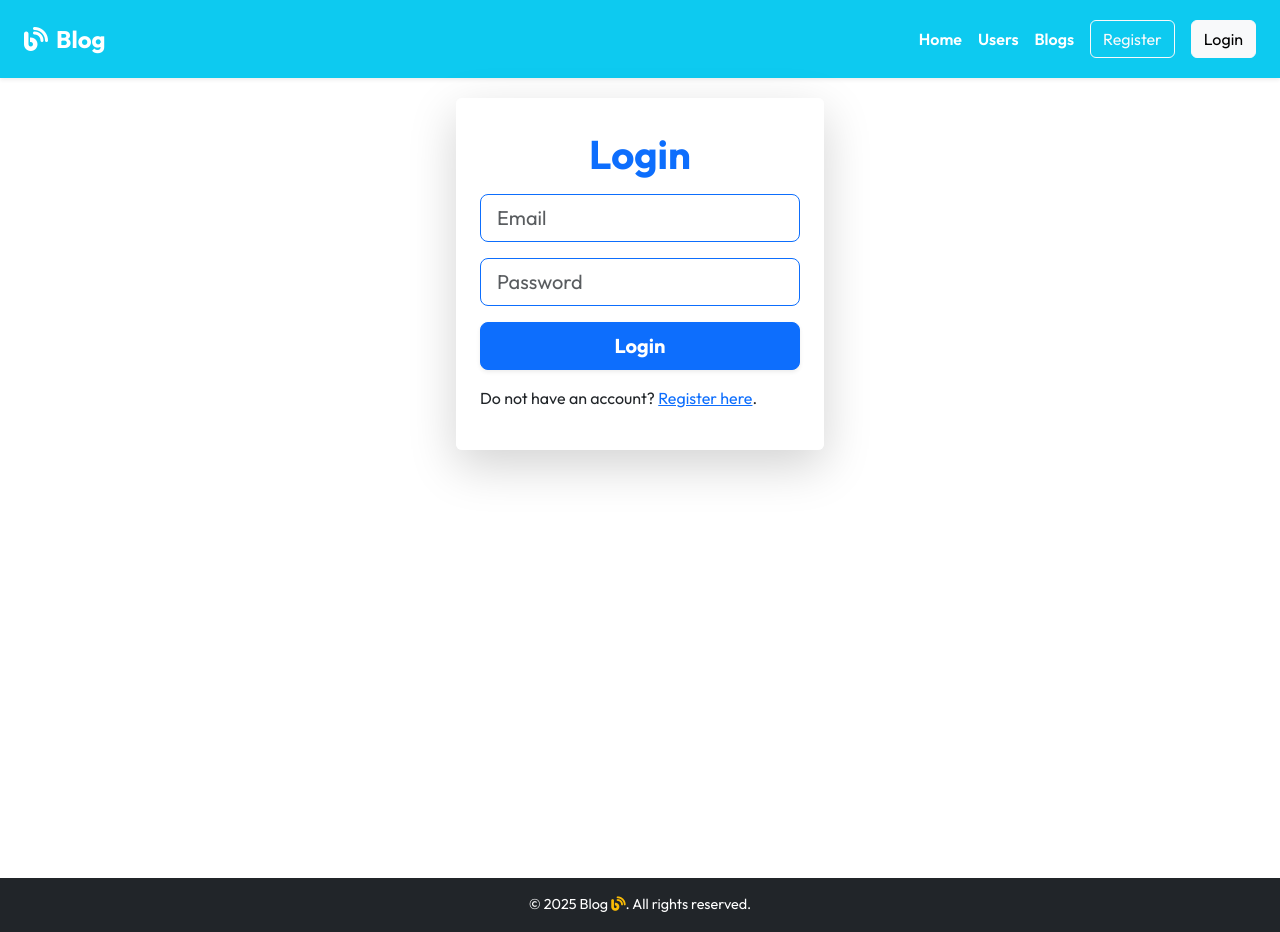
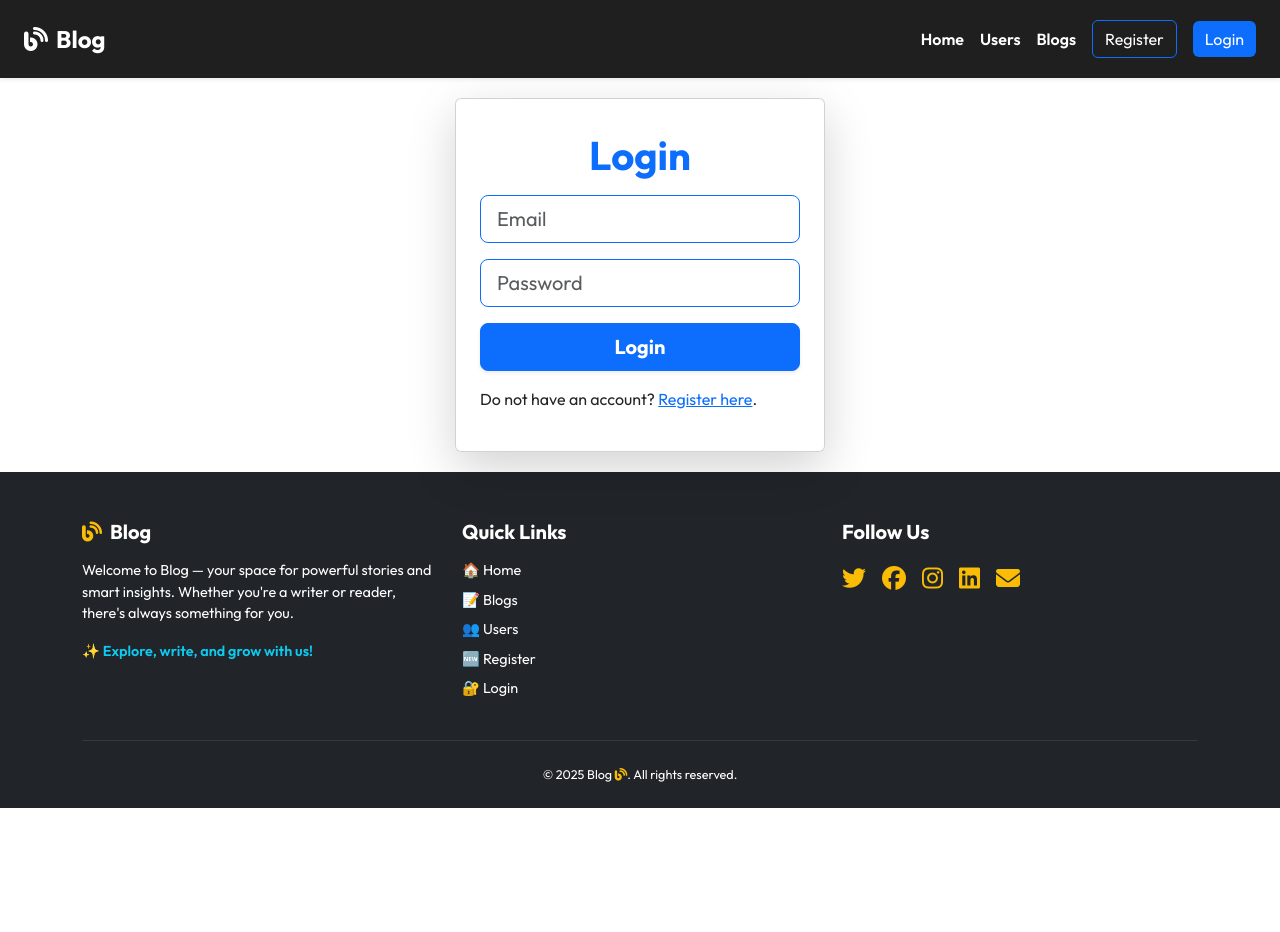
Before and after one commit to nileshkumaryadav1/BlogApp-frontend, a React (Create React App) app: page /login in a window 1280 px wide. After the commit the page ends 808 px from the top, so only its background shows below. Built offline with nearby package versions, Linux system fonts and the light colour scheme.

Commit message:
ui upgrade

```diff
--- a/src/App.css
+++ b/src/App.css
@@ -1,10 +1,14 @@
-@import url('https://fonts.googleapis.com/css2?family=Outfit:wght@100..900&display=swap');
+@import url("https://fonts.googleapis.com/css2?family=Outfit:wght@100..900&display=swap");
 
 * {
   margin: 0;
   padding: 0;
   box-sizing: border-box;
-  font-family: 'Outfit', sans-serif;
+  font-family: "Outfit", sans-serif;
+}
+
+.main{
+  margin-top: 78px;
 }
 
 /* Text formatting */
@@ -27,11 +31,21 @@
 
 /* Animated text effect */
 @keyframes colorchange {
-  0% { color: green; }
-  30% { color: orangered; }
-  50% { color: orange; }
-  80% { color: red; }
-  100% { color: blue; }
+  0% {
+    color: green;
+  }
+  30% {
+    color: orangered;
+  }
+  50% {
+    color: orange;
+  }
+  80% {
+    color: red;
+  }
+  100% {
+    color: blue;
+  }
 }
 
 .animate {
@@ -52,8 +66,12 @@
 }
 
 @keyframes animateloader {
-  from { transform: rotate(0deg); }
-  to { transform: rotate(360deg); }
+  from {
+    transform: rotate(0deg);
+  }
+  to {
+    transform: rotate(360deg);
+  }
 }
 
 /* Card Styling */
--- a/src/App.js
+++ b/src/App.js
@@ -1,5 +1,6 @@
 import React from "react";
 import { BrowserRouter as Router, Routes, Route } from "react-router-dom";
+import "./App.css";
 
 import GlobalPage from "./pages/Global";
 import RegistrationPage from "./pages/Register";
@@ -23,6 +24,7 @@ function App() {
       {/* Navbar */}
       <Navbar />
 
+      <div className="main">
         {/* Routes */}
         <Routes>
           {/* Home page */}
@@ -98,6 +100,7 @@ function App() {
             }
           />
         </Routes>
+      </div>
 
       {/* Footer */}
       <Footer />
--- a/src/components/Footer.js
+++ b/src/components/Footer.js
@@ -1,16 +1,95 @@
 import React from "react";
+import { Link } from "react-router-dom";
 
 function Footer() {
   return (
-    <section>
-      {/* Footer */}
-      <footer className="bg-dark text-white text-center py-3">
-        <p className="mb-0">
-          &copy; 2025 Blog <i className="fa-solid fa-blog"></i>. All rights
-          reserved.
-        </p>
-      </footer>
-    </section>
+    <footer className="bg-dark text-white pt-5 pb-4">
+      <div className="container">
+        <div className="row gy-4">
+          {/* Brand Story */}
+          <div className="col-md-4">
+            <h5 className="fw-bold mb-3">
+              <i className="fa-solid fa-blog me-2"></i>Blog
+            </h5>
+            <p className="">
+              Welcome to Blog — your space for powerful stories and smart
+              insights. Whether you're a writer or reader, there's always
+              something for you.
+            </p>
+            <p className="text-info fw-semibold mt-3">
+              ✨ Explore, write, and grow with us!
+            </p>
+          </div>
+
+          {/* Quick Links */}
+          <div className="col-md-4">
+            <h5 className="fw-bold mb-3">Quick Links</h5>
+            <ul className="list-unstyled d-flex flex-column gap-2">
+              <li><Link className="text-white text-decoration-none" to="/">🏠 Home</Link></li>
+              <li><Link className="text-white text-decoration-none" to="/blogs">📝 Blogs</Link></li>
+              <li><Link className="text-white text-decoration-none" to="/users">👥 Users</Link></li>
+              <li><Link className="text-white text-decoration-none" to="/register">🆕 Register</Link></li>
+              <li><Link className="text-white text-decoration-none" to="/login">🔐 Login</Link></li>
+            </ul>
+          </div>
+
+          {/* Social Box */}
+          <div className="col-md-4">
+            <h5 className="fw-bold mb-3">Follow Us</h5>
+            <div className="d-flex flex-wrap gap-3">
+              <a
+                href="https://twitter.com"
+                className="text-white fs-4"
+                target="_blank"
+                rel="noreferrer"
+              >
+                <i className="fab fa-twitter"></i>
+              </a>
+              <a
+                href="https://facebook.com"
+                className="text-white fs-4"
+                target="_blank"
+                rel="noreferrer"
+              >
+                <i className="fab fa-facebook"></i>
+              </a>
+              <a
+                href="https://instagram.com"
+                className="text-white fs-4"
+                target="_blank"
+                rel="noreferrer"
+              >
+                <i className="fab fa-instagram"></i>
+              </a>
+              <a
+                href="https://linkedin.com"
+                className="text-white fs-4"
+                target="_blank"
+                rel="noreferrer"
+              >
+                <i className="fab fa-linkedin"></i>
+              </a>
+              <a
+                href="mailto:support@blog.com"
+                className="text-white fs-4"
+              >
+                <i className="fa-solid fa-envelope"></i>
+              </a>
+            </div>
+          </div>
+        </div>
+
+        {/* Divider */}
+        <hr className="border-secondary my-4" />
+
+        {/* Bottom Copyright */}
+        <div className="text-center">
+          <p className="mb-0 small">
+            &copy; 2025 Blog <i className="fa-solid fa-blog"></i>. All rights reserved.
+          </p>
+        </div>
+      </div>
+    </footer>
   );
 }
 
--- a/src/components/Navbar.js
+++ b/src/components/Navbar.js
@@ -5,11 +5,29 @@ import "../css/Navbar.css";
 const Navbar = () => {
   const [isLoggedIn, setIsLoggedIn] = useState(false);
   const [menuOpen, setMenuOpen] = useState(false);
+  const [visible, setVisible] = useState(true);
+  const [lastScrollY, setLastScrollY] = useState(0);
 
   useEffect(() => {
     const userEmail = localStorage.getItem("email");
     setIsLoggedIn(!!userEmail);
   }, []);
+
+  useEffect(() => {
+    const handleScroll = () => {
+      if (window.scrollY < 50) {
+        setVisible(true);
+      } else if (window.scrollY > lastScrollY) {
+        setVisible(false); // scrolling down
+      } else {
+        setVisible(true); // scrolling up
+      }
+      setLastScrollY(window.scrollY);
+    };
+
+    window.addEventListener("scroll", handleScroll);
+    return () => window.removeEventListener("scroll", handleScroll);
+  }, [lastScrollY]);
 
   const handleLogout = () => {
     localStorage.removeItem("email");
@@ -21,12 +39,15 @@ const Navbar = () => {
   };
 
   const loggedInUserName = localStorage.getItem("name");
-
   const closeMenu = () => setMenuOpen(false);
 
   return (
-    <>
-      <nav className="navbar navbar-expand-lg bg-info shadow-sm py-3 px-4 d-flex justify-content-between align-items-center">
+    <section>
+      <nav
+        className={`navbar navbar-expand-lg bg-info shadow-sm py-3 px-4 d-flex justify-content-between align-items-center fixed-top transition-navbar ${
+          visible ? "show-navbar" : "hide-navbar"
+        }`}
+      >
         <Link className="navbar-brand text-white fw-bold fs-4" to="/">
           <i className="fa-solid fa-blog me-2"></i>Blog
         </Link>
@@ -55,7 +76,6 @@ const Navbar = () => {
             Blogs
           </Link>
 
-          {/* register/login/profile/dashboard/logout */}
           {isLoggedIn && (
             <Link
               className="text-white text-decoration-none fw-semibold"
@@ -64,6 +84,7 @@ const Navbar = () => {
               Profile
             </Link>
           )}
+
           {!isLoggedIn ? (
             <>
               <Link className="btn btn-outline-light" to="/register">
@@ -81,7 +102,7 @@ const Navbar = () => {
         </div>
       </nav>
 
-      {/* Fullscreen Sliding Mobile Menu */}
+      {/* Mobile Menu */}
       <div className={`mobile-menu ${menuOpen ? "open" : ""}`}>
         <div className="mobile-menu-header d-flex justify-content-between align-items-center px-4 py-3">
           <h5 className="text-white m-0">Menu</h5>
@@ -134,7 +155,7 @@ const Navbar = () => {
           )}
         </ul>
       </div>
-    </>
+    </section>
   );
 };
 
--- a/src/css/Navbar.css
+++ b/src/css/Navbar.css
@@ -1,13 +1,59 @@
+/* Navbar.css */
+
+.navbar {
+  background-color: #1f1f1f !important;
+  color: white;
+}
+
+.navbar-brand,
+.navbar a {
+  color: white !important;
+  transition: color 0.3s ease;
+}
+
+.navbar a:hover {
+  color: #0d6efd !important;
+}
+
+.btn-outline-light {
+  border-color: #0d6efd;
+  color: #0d6efd;
+}
+
+.btn-outline-light:hover {
+  background-color: #0d6efd;
+  color: white;
+}
+
+.btn-light {
+  background-color: #0d6efd;
+  color: white;
+  border: none;
+}
+
+.btn-light:hover {
+  background-color: #0b5ed7;
+}
+
+.btn-danger {
+  background-color: #dc3545;
+  color: white;
+  border: none;
+}
+
+.btn-danger:hover {
+  background-color: #bb2d3b;
+}
+
 .mobile-menu {
   position: fixed;
   top: 0;
-  left: -100%;
+  left: 100%;
   width: 100%;
   height: 100vh;
-  background-color: #17a2b8;
-  color: white;
-  transition: left 0.3s ease-in-out;
-  z-index: 1050;
+  background-color: rgba(31, 31, 31, 0.95);
+  transition: left 0.3s ease;
+  z-index: 999;
 }
 
 .mobile-menu.open {
@@ -16,14 +62,62 @@
 
 .mobile-menu a {
   display: block;
-  padding: 0.75rem 0;
   color: white;
+  font-weight: 500;
   font-size: 1.2rem;
+  margin-bottom: 1rem;
   text-decoration: none;
-  font-weight: 500;
-  border-bottom: 1px solid rgba(255, 255, 255, 0.2);
+  transition: color 0.2s ease;
 }
 
 .mobile-menu a:hover {
-  background-color: rgba(255, 255, 255, 0.1);
+  color: #0d6efd;
 }
+
+.mobile-menu-header {
+  border-bottom: 1px solid rgba(255, 255, 255, 0.1);
+}
+
+/* For scroll behavior */
+.transition-navbar {
+  transition: transform 0.3s ease;
+  z-index: 1050;
+}
+
+.show-navbar {
+  transform: translateY(0%);
+}
+
+.hide-navbar {
+  transform: translateY(-100%);
+}
+
+/* Optional: Mobile menu overlay */
+.mobile-menu {
+  position: fixed;
+  top: 0;
+  left: 0;
+  height: 100vh;
+  width: 100%;
+  background-color: rgba(33, 37, 41, 0.95); /* dark background */
+  color: white;
+  transform: translateX(-100%);
+  transition: transform 0.3s ease-in-out;
+  z-index: 1040;
+}
+
+.mobile-menu.open {
+  transform: translateX(0%);
+}
+
+.mobile-menu a {
+  display: block;
+  color: white;
+  padding: 12px 0;
+  font-size: 18px;
+  text-decoration: none;
+}
+
+.mobile-menu a:hover {
+  color: #ffc107;
+}
--- a/src/index.js
+++ b/src/index.js
@@ -2,6 +2,7 @@ import React from "react";
 import ReactDOM from "react-dom/client";
 import App from "./App";
 import "bootstrap/dist/js/bootstrap.bundle.min.js";
+import "./App.css";
 
 const root = ReactDOM.createRoot(document.getElementById("root"));
 root.render(
--- a/src/pages/Global.js
+++ b/src/pages/Global.js
@@ -5,6 +5,7 @@ import axios from "axios";
 export default function GlobalPage() {
   const [posts, setPosts] = useState([]);
   const [users, setUsers] = useState([]);
+  const [search, setSearch] = useState("");
   const [loadingPosts, setLoadingPosts] = useState(true);
   const [loadingUsers, setLoadingUsers] = useState(true);
 
@@ -27,145 +28,92 @@ export default function GlobalPage() {
   }, []);
 
   const getTimeAgo = (timestamp) => {
-    const secondsAgo = Math.floor((new Date() - new Date(timestamp)) / 1000);
-    if (secondsAgo < 60) return "Just now";
-    if (secondsAgo < 3600) return `${Math.floor(secondsAgo / 60)} min ago`;
-    if (secondsAgo < 86400) return `${Math.floor(secondsAgo / 3600)} hr ago`;
-    return `${Math.floor(secondsAgo / 86400)} day(s) ago`;
+    const seconds = Math.floor((new Date() - new Date(timestamp)) / 1000);
+    if (seconds < 60) return "Just now";
+    if (seconds < 3600) return `${Math.floor(seconds / 60)} min ago`;
+    if (seconds < 86400) return `${Math.floor(seconds / 3600)} hr ago`;
+    return `${Math.floor(seconds / 86400)} day(s) ago`;
   };
 
-  const CreatorCard = ({ user }) => (
-    <div key={user._id} className="card shadow-sm mb-3">
-      <div className="card-body text-center">
-        <h5 className="card-title fw-semibold">{user.name}</h5>
-        <div className="mb-2 d-flex justify-content-center gap-3">
-          {user.instagram && (
-            <a href={user.instagram} target="_blank" rel="noreferrer">
-              <i className="fa-brands fa-instagram fs-5 text-danger"></i>
-            </a>
-          )}
-          {user.linkedin && (
-            <a href={user.linkedin} target="_blank" rel="noreferrer">
-              <i className="fa-brands fa-linkedin fs-5 text-primary"></i>
-            </a>
-          )}
-        </div>
-        <Link
-          to={`/profile/${user.name}`}
-          className="btn btn-outline-primary btn-sm w-100"
-        >
-          View Profile
-        </Link>
-      </div>
-    </div>
+  const filteredPosts = posts.filter((p) =>
+    p.title.toLowerCase().includes(search.toLowerCase()) ||
+    p.userName.toLowerCase().includes(search.toLowerCase())
+  );
+
+  const filteredUsers = users.filter((u) =>
+    u.name.toLowerCase().includes(search.toLowerCase())
   );
 
   return (
-    <div className="bg-light">
-      {/* Hero Header */}
-      <header
+    <div className="bg-light min-vh-100">
+      {/* Hero with Search */}
+      <div
         className="text-white text-center py-5"
         style={{ background: "linear-gradient(to right, #000000, #2575fc)" }}
       >
-        <h3 className="fw-bold animate">Hi {loggedInUserName} 👋</h3>
-        <h1 className="display-5 fw-bold">Welcome to the World of Blogs</h1>
-        <p className="lead">Discover insightful stories and creative minds</p>
-      </header>
+        <h2 className="fw-bold animate mb-2">Hi {loggedInUserName} 👋</h2>
+        <h1 className="fw-bold mb-3">Explore Blogs & Creators</h1>
+        <p className="lead mb-4">Search through ideas, authors & stories</p>
+        <div className="container d-flex justify-content-center">
+          <input
+            type="text"
+            placeholder="Search users or blogs..."
+            value={search}
+            onChange={(e) => setSearch(e.target.value)}
+            className="form-control w-75 w-md-50"
+          />
+        </div>
+      </div>
 
-      <div className="container mt-4 d-flex flex-wrap">
-        {/* Left Column - Creators */}
-        <div className="col-md-4 mb-4 pe-md-3">
-          <h4 className="text-dark fw-bold">
-            Latest Creators<span className="text-primary">.</span>
-          </h4>
-          <Link to="/users" className="text-primary">
-            View All Creators
-          </Link>
-          <p className="text-muted">Follow them to read more amazing blogs.</p>
+      {/* Content Sections */}
+      <div className="container py-5">
+        {/* Users Section */}
+        <section className="mb-5">
+          <div className="d-flex justify-content-between align-items-center mb-3">
+            <h4 className="fw-bold">Top Creators</h4>
+            <Link to="/users" className="btn btn-sm btn-outline-primary">
+              View All
+            </Link>
+          </div>
 
-          {loadingUsers ? (
-            <div className="text-center my-3 loader"></div>
-          ) : users.length === 0 ? (
-            <p className="text-muted">No creators found.</p>
-          ) : (
-            <>
-              {/* Mobile View: Show 2 */}
-              <div className="d-block d-md-none">
-                {users.slice(0, 2).map((user) => (
-                  <CreatorCard key={user._id} user={user} />
-                ))}
-              </div>
-
-              {/* Desktop View: Show all */}
-              <div className="d-none d-md-block">
-                {users.map((user) => (
-                  <CreatorCard key={user._id} user={user} />
-                ))}
-              </div>
-            </>
-          )}
-
-          {/* CTA Box */}
-          <div className="mt-4 p-3 border rounded text-center bg-white">
-            <p className="text-black mb-2">Want to write your own blogs?</p>
-            <div>
-              <Link to="/register" className="btn btn-success btn-sm mx-1">
-                Register
-              </Link>
-              <Link to="/login" className="btn btn-outline-dark btn-sm mx-1">
-                Login
-              </Link>
-            </div>
-            <p className="small text-muted mt-2">
-              Unlock extra features once logged in.
-            </p>
-          </div>
-        </div>
-
-        {/* Right Column - Blogs */}
-        <div className="col-md-8">
-          <h4 className="text-dark fw-bold">Latest Blogs</h4>
-          <Link to="/blogs" className="text-primary mb-2 d-inline-block">
-            View All Blogs
-          </Link>
           <div className="row">
-            {loadingPosts ? (
-              <div className="text-center w-100 py-4">Loading...</div>
-            ) : posts.length === 0 ? (
-              <p className="text-muted">No blogs available.</p>
+            {loadingUsers ? (
+              <div className="text-center py-4">Loading users...</div>
+            ) : filteredUsers.length === 0 ? (
+              <p className="text-muted">No users found.</p>
             ) : (
-              posts.map((post) => (
-                <div key={post._id} className="col-md-6 mb-4">
-                  <div className="card shadow-sm h-100">
-                    <div className="card-body d-flex flex-column">
-                      <h5 className="card-title text-primary fw-semibold">
-                        {post.title.length > 40
-                          ? post.title.substring(0, 40) + "..."
-                          : post.title}
-                      </h5>
-                      <p className="card-text text-muted mb-2">
-                        {post.description.length > 60
-                          ? post.description.substring(0, 60) + "..."
-                          : post.description}
-                      </p>
-
+              filteredUsers.slice(0, 4).map((user) => (
+                <div className="col-md-3 mb-3" key={user._id}>
+                  <div className="card text-center h-100">
+                    <div className="card-body">
+                      <h6 className="fw-bold">{user.name}</h6>
+                      <div className="mb-2">
+                        {user.instagram && (
+                          <a
+                            href={user.instagram}
+                            className="me-2 text-danger"
+                            target="_blank"
+                            rel="noreferrer"
+                          >
+                            <i className="fab fa-instagram"></i>
+                          </a>
+                        )}
+                        {user.linkedin && (
+                          <a
+                            href={user.linkedin}
+                            className="text-primary"
+                            target="_blank"
+                            rel="noreferrer"
+                          >
+                            <i className="fab fa-linkedin"></i>
+                          </a>
+                        )}
+                      </div>
                       <Link
-                        to={`/profile/${post.userName}`}
-                        className="btn btn-sm btn-light text-start mb-2"
+                        to={`/profile/${user.name}`}
+                        className="btn btn-outline-dark btn-sm"
                       >
-                        <i className="fa-solid fa-user-pen me-1"></i>
-                        Author: {post.userName}
-                      </Link>
-
-                      <p className="text-muted small mb-2">
-                        {getTimeAgo(post.timestamp)}
-                      </p>
-
-                      <Link
-                        to={`/blog/${post._id}`}
-                        className="btn btn-outline-secondary btn-sm mt-auto"
-                      >
-                        Read More <i className="fa-solid fa-book-open ms-1"></i>
+                        View Profile
                       </Link>
                     </div>
                   </div>
@@ -173,7 +121,75 @@ export default function GlobalPage() {
               ))
             )}
           </div>
-        </div>
+        </section>
+
+        {/* Blogs Section */}
+        <section className="mb-5">
+          <div className="d-flex justify-content-between align-items-center mb-3">
+            <h4 className="fw-bold">Latest Blogs</h4>
+            <Link to="/blogs" className="btn btn-sm btn-outline-secondary">
+              View All
+            </Link>
+          </div>
+
+          <div className="row">
+            {loadingPosts ? (
+              <div className="text-center py-4">Loading blogs...</div>
+            ) : filteredPosts.length === 0 ? (
+              <p className="text-muted">No blogs found.</p>
+            ) : (
+              filteredPosts.slice(0, 6).map((post) => (
+                <div className="col-md-4 mb-4" key={post._id}>
+                  <div className="card h-100 shadow-sm">
+                    <div className="card-body d-flex flex-column">
+                      <h6 className="fw-semibold text-primary">
+                        {post.title.length > 40
+                          ? post.title.slice(0, 40) + "..."
+                          : post.title}
+                      </h6>
+                      <p className="text-muted small mb-2">
+                        {post.description.length > 60
+                          ? post.description.slice(0, 60) + "..."
+                          : post.description}
+                      </p>
+                      <Link
+                        to={`/profile/${post.userName}`}
+                        className="text-decoration-none small mb-2"
+                      >
+                        <i className="fa fa-user-pen me-1"></i> {post.userName}
+                      </Link>
+                      <span className="text-muted small mb-2">
+                        {getTimeAgo(post.timestamp)}
+                      </span>
+                      <Link
+                        to={`/blog/${post._id}`}
+                        className="btn btn-outline-primary btn-sm mt-auto"
+                      >
+                        Read More
+                      </Link>
+                    </div>
+                  </div>
+                </div>
+              ))
+            )}
+          </div>
+        </section>
+
+        {/* Promotions & Features */}
+        <section className="text-center bg-white border p-4 rounded shadow-sm">
+          <h5 className="fw-bold mb-2">Become a Blogger Today!</h5>
+          <p className="text-muted">
+            Sign up to write your own blogs and share your thoughts.
+          </p>
+          <div>
+            <Link to="/register" className="btn btn-success btn-sm me-2">
+              Register
+            </Link>
+            <Link to="/login" className="btn btn-outline-dark btn-sm">
+              Login
+            </Link>
+          </div>
+        </section>
       </div>
     </div>
   );
--- a/src/pages/Login.js
+++ b/src/pages/Login.js
@@ -57,7 +57,7 @@ const Login = () => {
   };
 
   return (
-    <section className="vh-100">
+    <section className="">
       <div
         className="d-flex justify-content-center align-items-center vh-75 bg-gradient"
         style={{
```
Lines whose indentation alone changed are shown as unchanged.
